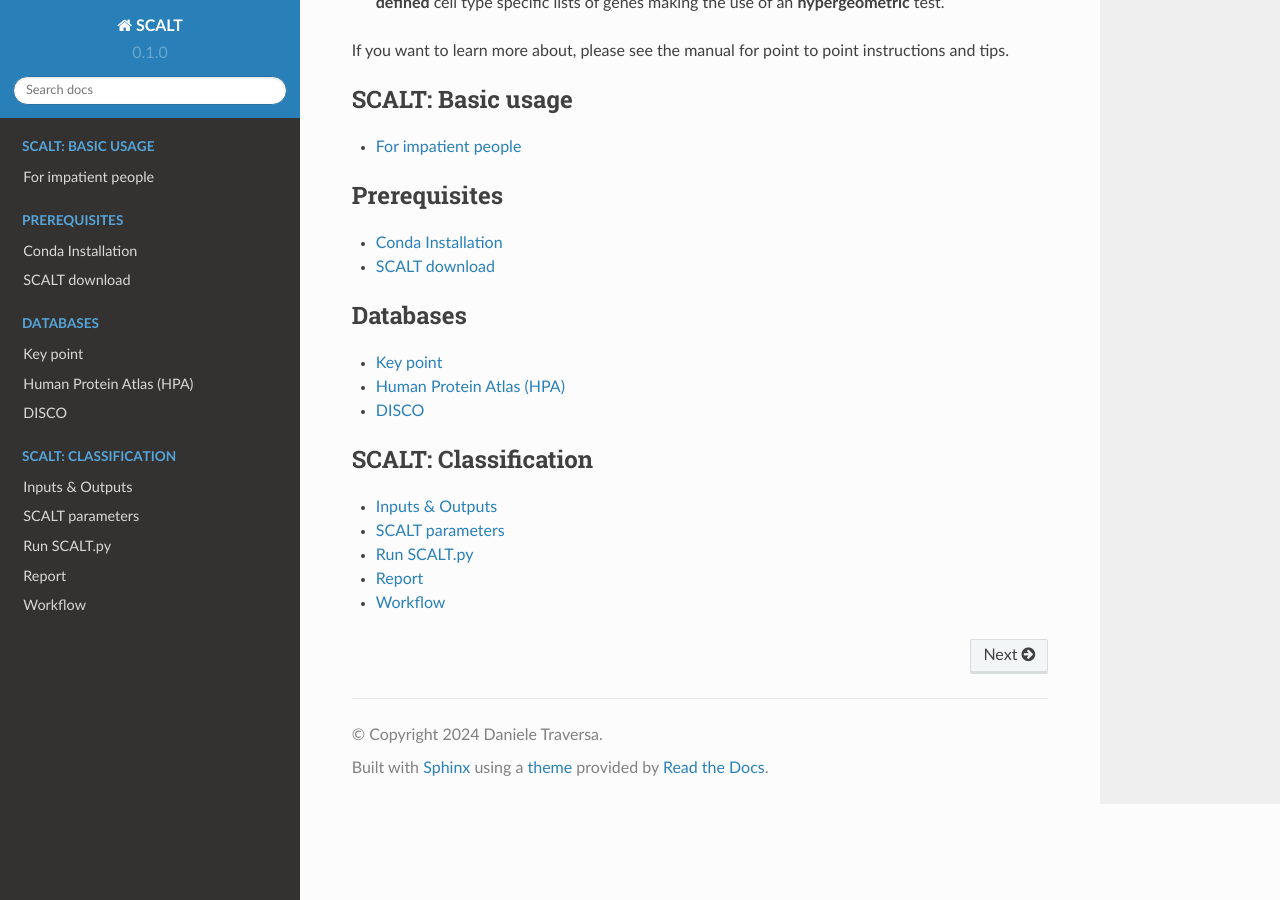
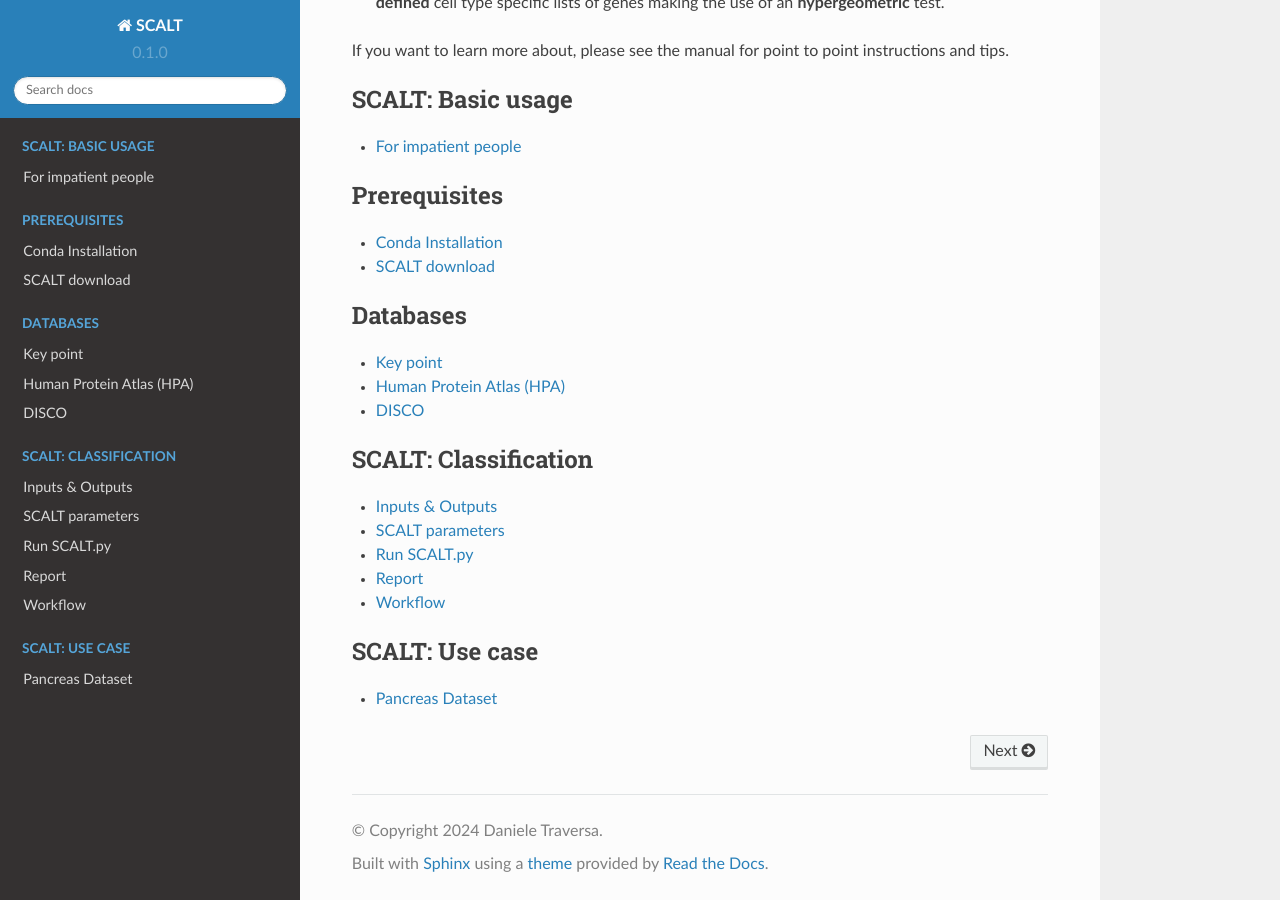
Before and after one commit to danitrave/CapitalCitiesGame, a Sphinx documentation site: the page built from docs/source/index.rst, in a window 1280 px wide and 900 px high, scrolled down 529 px. Built offline with Sphinx 7.4.7 and the Read the Docs theme 2.0.0, drawn with Linux system fonts in a browser that asks for light colours.

Commit message:
Update index.rst

```diff
--- a/docs/source/index.rst
+++ b/docs/source/index.rst
@@ -37,3 +37,9 @@ If you want to learn more about, please see the manual for point to point instru
    :caption: SCALT: Classification
 
    classification.rst
+
+.. toctree::
+   :maxdepth: 2
+   :caption: SCALT: Use case
+
+   useCaseClassification.rst
```
